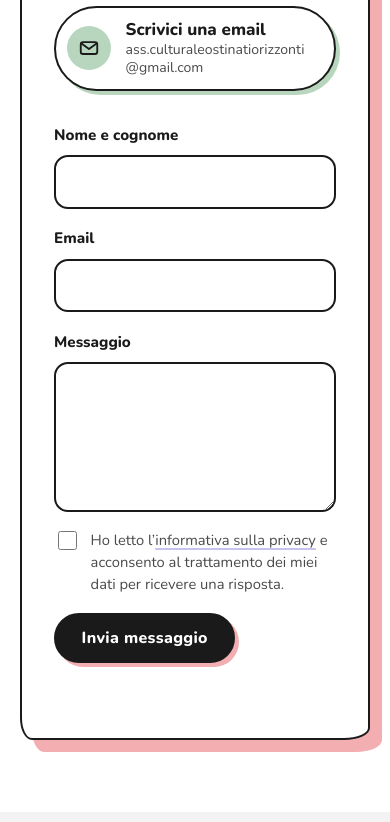
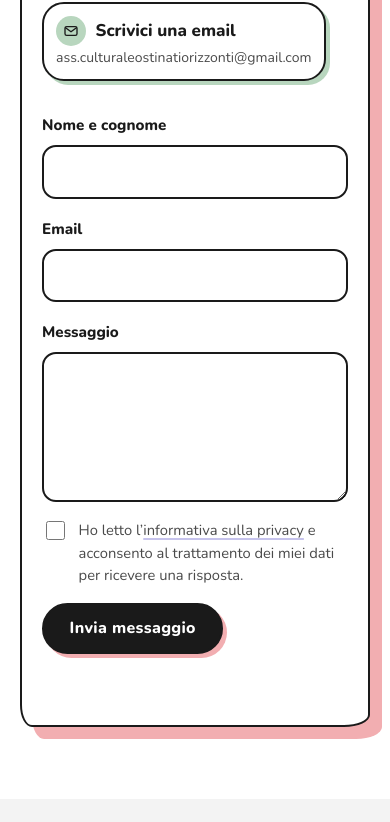
Before and after one commit to ostinatiorizzonti/ostinatiorizzonti.github.io, a plain HTML site: page index.html in a window 390 px wide. Shown: the part 8287-9109 px from the top of the page. Drawn offline with Linux system fonts and the light colour scheme.

Commit message:
Contatti: indirizzo email su una sola riga anche sul telefono
Sotto i 520px il pulsante email ha l'icona piccola accanto
all'etichetta e l'indirizzo sotto, su tutta la larghezza, con il
carattere che si adatta allo schermo; scheda con margini interni
ridotti. Aggiornato il numero di versione del CSS.

Co-Authored-By: Claude Opus 5.5 <noreply@anthropic.com>

```diff
--- a/assets/css/style.css
+++ b/assets/css/style.css
@@ -917,7 +917,7 @@ p {
 .email-pulsante__indirizzo {
   font-size: 0.88rem;
   color: var(--testo-tenue);
-  overflow-wrap: anywhere;
+  white-space: nowrap; /* l'indirizzo resta sempre su una riga */
 }
 
 /* Modulo di contatto */
@@ -1415,3 +1415,39 @@ p {
   margin: 2.5rem auto 0;
   text-align: center;
 }
+
+/* ==========================================================================
+   Pulsante email nei Contatti – telefono
+   Icona piccola accanto all'etichetta e indirizzo sotto, su tutta la
+   larghezza: il carattere si adatta allo schermo così l'indirizzo resta
+   su una riga (è largo circa 18,3 volte la grandezza del carattere).
+   ========================================================================== */
+@media (max-width: 520px) {
+  .contatti-scheda {
+    padding: 1.75rem 1.25rem;
+  }
+  .email-pulsante {
+    display: grid;
+    grid-template-columns: auto 1fr;
+    align-items: center;
+    column-gap: 0.6rem;
+    row-gap: 0.2rem;
+    padding: 0.75rem;
+    border-radius: 22px;
+  }
+  .email-pulsante__testo {
+    display: contents;
+  }
+  .email-pulsante__icona {
+    width: 30px;
+    height: 30px;
+  }
+  .email-pulsante__icona svg {
+    width: 16px;
+    height: 16px;
+  }
+  .email-pulsante__indirizzo {
+    grid-column: 1 / -1;
+    font-size: min(0.88rem, calc((100vw - 132px) / 18.4));
+  }
+}
--- a/francesco-talia.html
+++ b/francesco-talia.html
@@ -22,10 +22,10 @@
 
   <link rel="preload" href="assets/fonts/amatic-sc-700.woff2" as="font" type="font/woff2" crossorigin>
   <link rel="preload" href="assets/fonts/nunito-variable.woff2" as="font" type="font/woff2" crossorigin>
-  <link rel="stylesheet" href="assets/css/style.css?v=202611222049">
+  <link rel="stylesheet" href="assets/css/style.css?v=202611222116">
 
   <script>document.documentElement.classList.add('js');</script>
-  <script src="assets/js/main.js?v=202611222049" defer></script>
+  <script src="assets/js/main.js?v=202611222116" defer></script>
 </head>
 <body>
 
--- a/index.html
+++ b/index.html
@@ -26,10 +26,10 @@
 
   <link rel="preload" href="assets/fonts/amatic-sc-700.woff2" as="font" type="font/woff2" crossorigin>
   <link rel="preload" href="assets/fonts/nunito-variable.woff2" as="font" type="font/woff2" crossorigin>
-  <link rel="stylesheet" href="assets/css/style.css?v=202611222049">
+  <link rel="stylesheet" href="assets/css/style.css?v=202611222116">
 
   <script>document.documentElement.classList.add('js');</script>
-  <script src="assets/js/main.js?v=202611222049" defer></script>
+  <script src="assets/js/main.js?v=202611222116" defer></script>
 
   <script type="application/ld+json">
   {
@@ -316,8 +316,8 @@
             </div>
           </div>
 
-          <!-- MODULO DI CONTATTO: da collegare al servizio esterno che inoltrerà i messaggi
-               alla casella email dell'associazione. Basterà inserire nell'attributo "action" l'indirizzo fornito dal servizio. -->
+          <!-- MODULO DI CONTATTO: i messaggi vengono inviati da contatti.php (sul server TopHost)
+               alla casella email dell’associazione. -->
           <form class="modulo-contatti" action="https://www.ostinatiorizzonti.it/contatti.php" method="post" data-contatti aria-labelledby="titolo-scrivici" novalidate>
             <!-- trappola per i robot: le persone non vedono questo campo -->
             <div class="campo-trappola" aria-hidden="true">
```
Also changed, not shown: privacy.html (+2 -2 lines).
